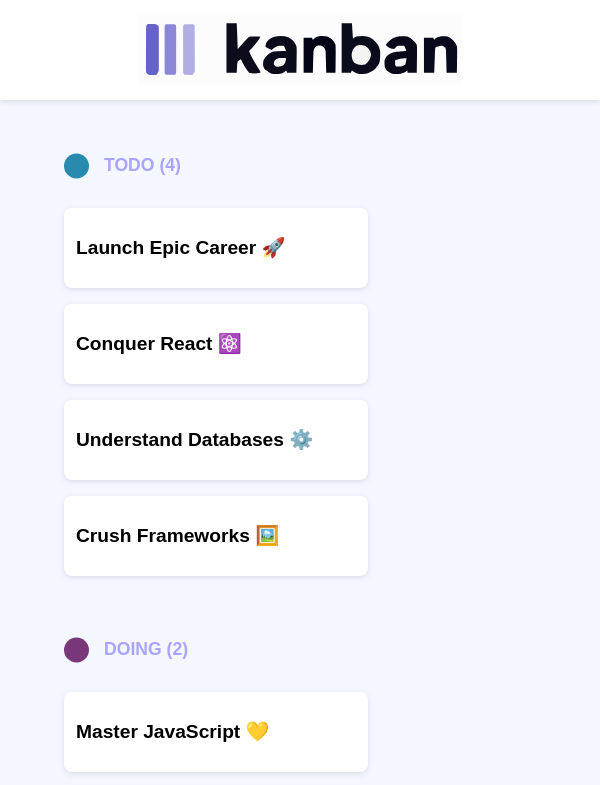
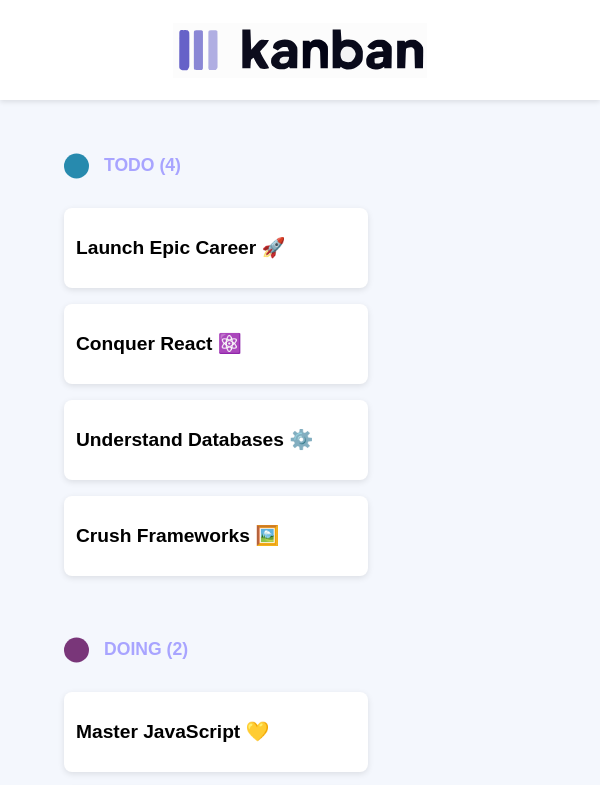
Before and after one commit to Reneva-dev/RENNEW25098_PTO2502_GroupA_Reneva_Newman_JSL01, a plain HTML site: page index.html in a window 600 px wide. Shown: the top 785 px of the page. Drawn offline with Linux system fonts and the light colour scheme.

Commit message:
added media query for logo L mobile view

```diff
--- a/styles.css
+++ b/styles.css
@@ -319,3 +319,9 @@ main > div:nth-of-type(3) h4::before {
     height: 45px;
   }
 }
+
+@media (min-width: 425px) and (max-width: 767px) {
+  .top-logo {
+    height: 55px;
+  }
+}
```
